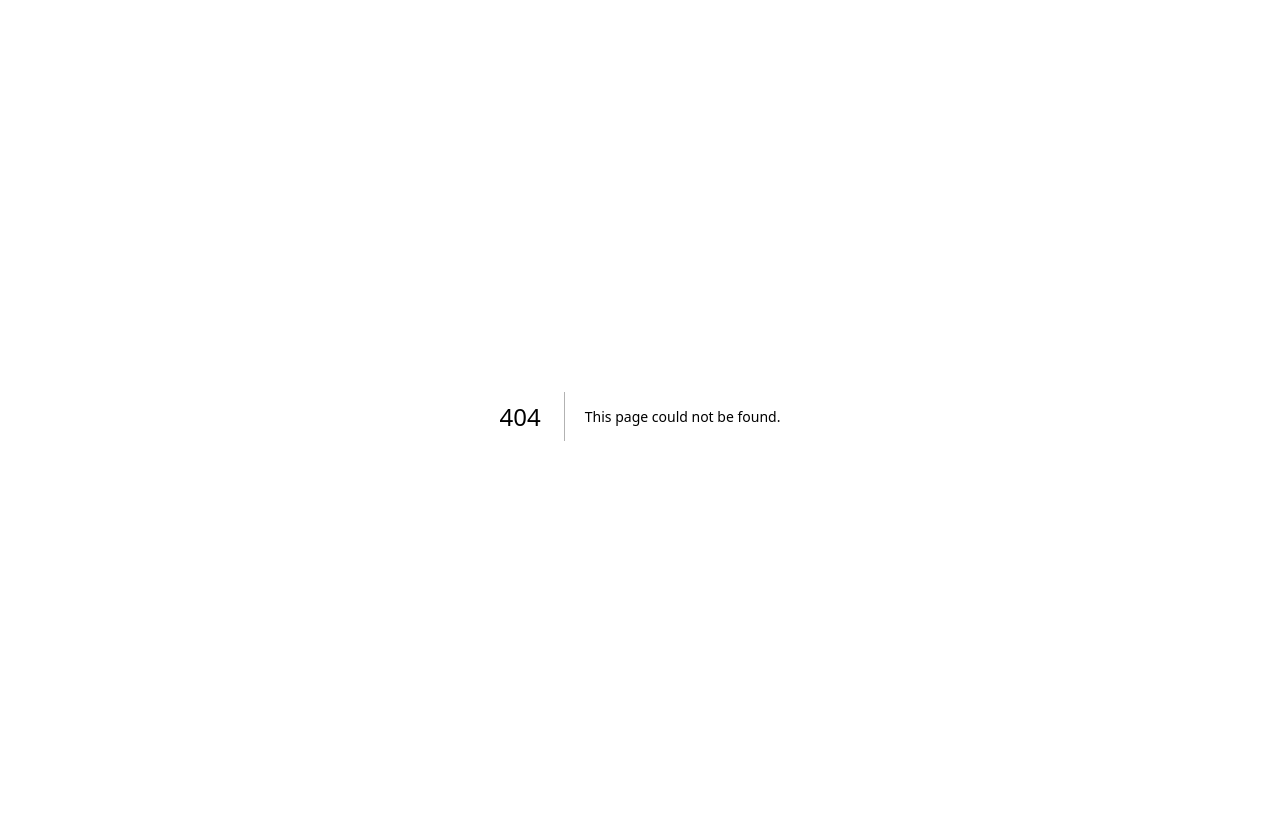
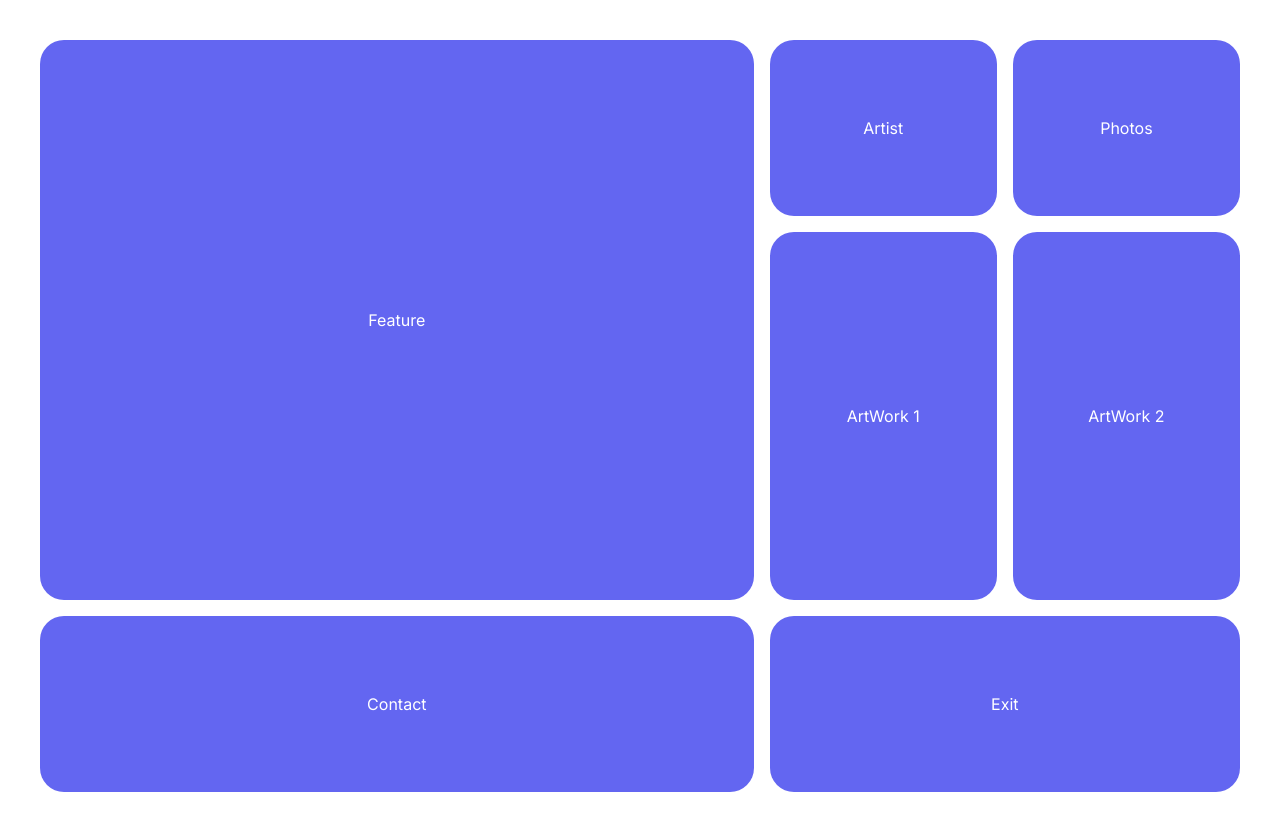
Before and after one commit to Rithik2211/todo-typescript, a Next.js app in the folder next-typescript/: page /card in a window 1280 px wide. Before the commit this address had no page. Built offline with nearby package versions, Linux system fonts and the light colour scheme.

Commit message:
"Removed Card component file, updated Page component to replace button text with link to /card"

```diff
--- /dev/null
+++ b/next-typescript/app/card/page.tsx
@@ -0,0 +1,20 @@
+import Link from 'next/link'
+import React from 'react'
+
+function TailwindCss() {
+  return (
+    <div className='h-screen w-full flex justify-center items-center p-6'>
+        <div className='grid h-full w-full grid-cols-10 grid-rows-4 gap-4'>
+          <div className='col-span-6 row-span-3 bg-indigo-500 rounded-3xl flex justify-center items-center'>Feature</div>
+          <div className='col-span-2 row-span-1 bg-indigo-500 rounded-3xl flex justify-center items-center'>Artist</div>
+          <div className='col-span-2 row-span-1 bg-indigo-500 rounded-3xl flex justify-center items-center'>Photos</div>
+          <div className='col-span-2 row-span-2 bg-indigo-500 rounded-3xl flex justify-center items-center'>ArtWork 1</div>
+          <div className='col-span-2 row-span-2 bg-indigo-500 rounded-3xl flex justify-center items-center'>ArtWork 2</div>
+          <div className='col-span-6 row-span-1 bg-indigo-500 rounded-3xl flex justify-center items-center'>Contact</div>
+          <div className='col-span-4 row-span-1 bg-indigo-500 rounded-3xl flex justify-center items-center' ><Link href="/">Exit</Link></div>
+        </div>
+    </div>
+  )
+}
+
+export default TailwindCss
--- a/next-typescript/app/page.tsx
+++ b/next-typescript/app/page.tsx
@@ -5,13 +5,14 @@ import styles from './page.module.css';
 export default function Home() {
   return (
     <main>
-      <h1>Hello Next</h1>
       <Link href="/users"> Click to Navigate </Link>
       <ProductCard />
       <div className={styles.card}>
         <h1>New component</h1>
       </div>
-      <button className='bg-sky-400 hover:bg-sky-500 '>Click Here</button>
+      <button className='bg-sky-400 hover:bg-sky-500 '>
+        <Link href="/card"> Click to Grid View </Link>
+      </button>
     </main>
   );
 }
```
Also changed, not shown: next-typescript/app/card/index.tsx (deleted), 2 other files (tests, documents, lock files or other folders).
